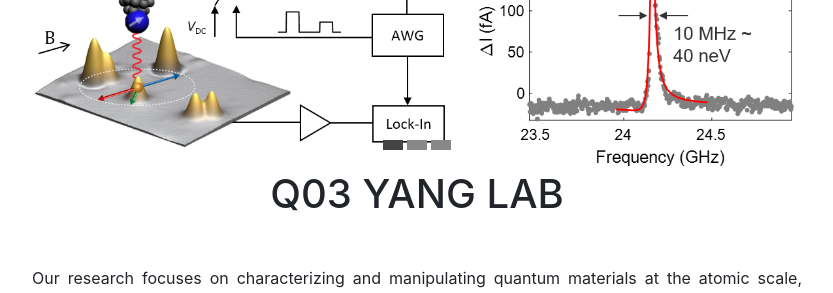
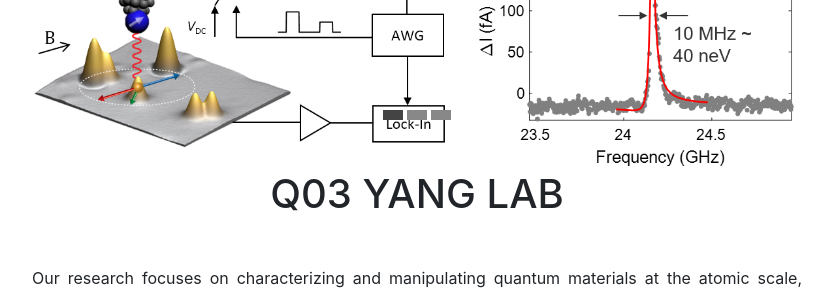
Before and after one commit to ZoomWuun/Q03i, a Jekyll site: the page built from _pages/home.md, in a window 1280 px wide. Shown: the part 152-445 px from the top of the page, without its empty margins (223-1056 px from the left). Built offline with Jekyll 4.4.1, drawn with Linux system fonts in a browser that asks for light colours.

Commit message:
Add files via upload

```diff
--- a/_layouts/homelay.html
+++ b/_layouts/homelay.html
@@ -34,7 +34,7 @@ layout: default
     }
     .nav {
         position: absolute;
-        bottom: 20px;
+        bottom: 50px;
         left: 50%;
         transform: translateX(-50%);
         display: flex;
```
